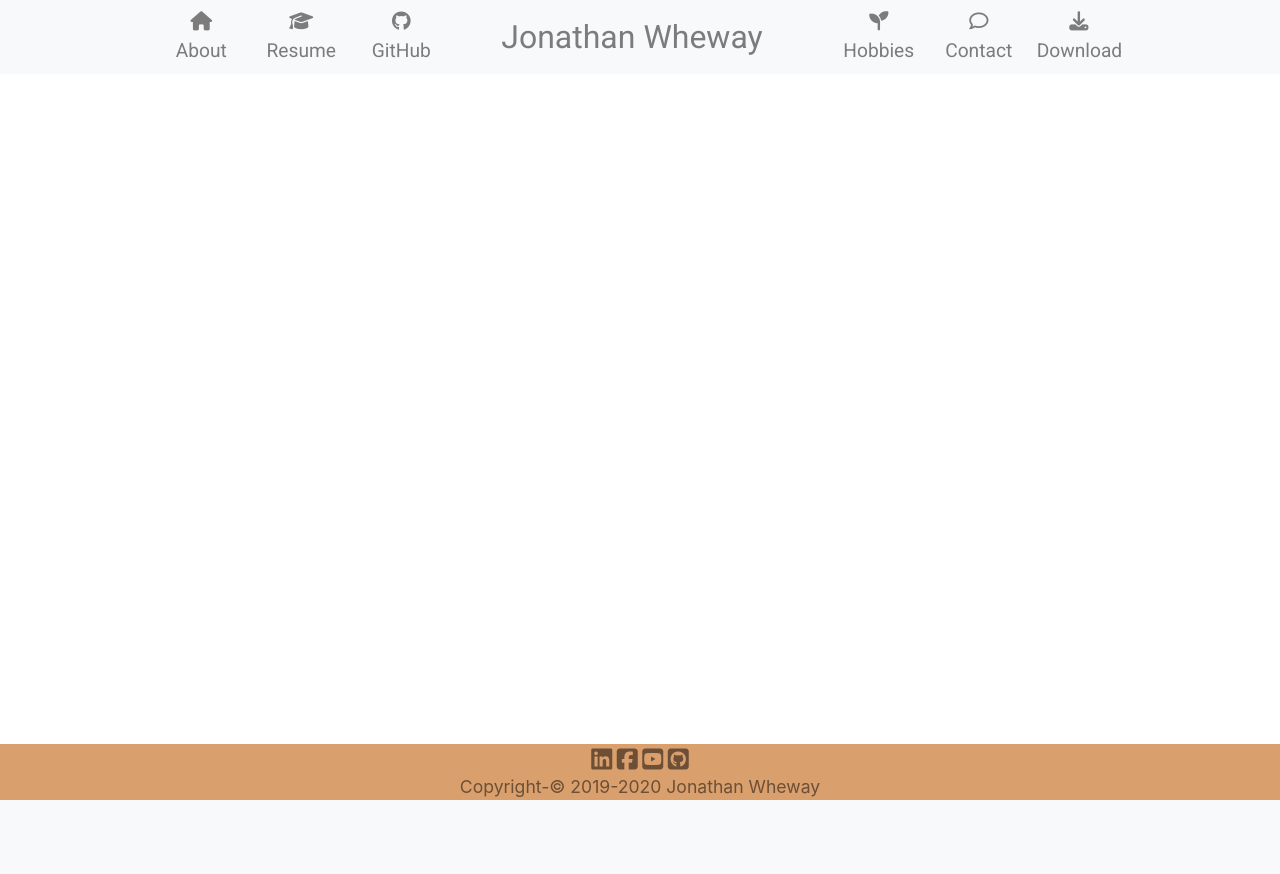
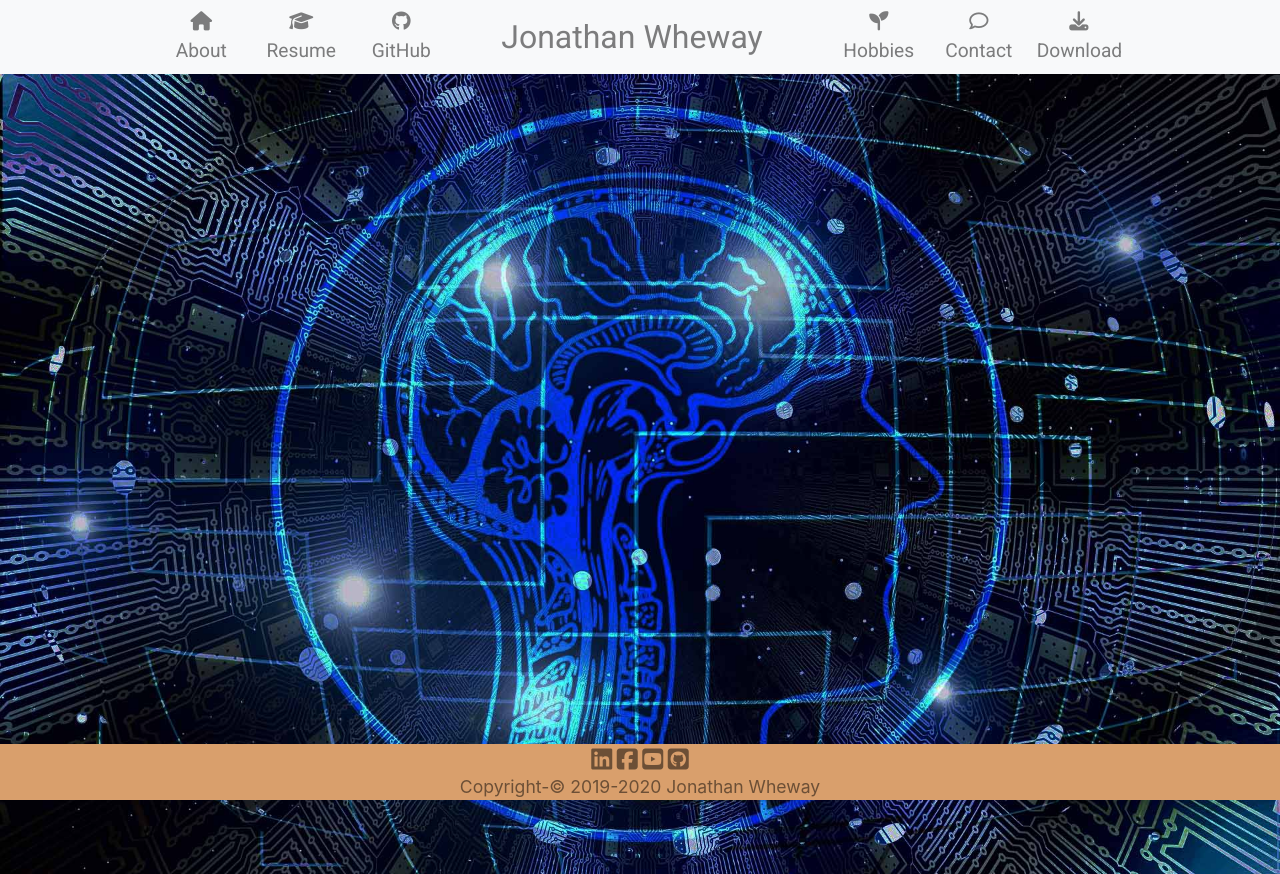
Before and after one commit to jonathanw82/cv, a Flask app: page /github in a window 1280 px wide. Before the commit the page ends 800 px from the top, so only its background shows below. Run offline with Flask 2, Linux system fonts and the light colour scheme; some libraries are stand-ins or nearby versions.

Commit message:
added an inital image to  github page and seapoarted all the css into there own sheets for each page

```diff
--- a/app.py
+++ b/app.py
@@ -18,7 +18,7 @@ def resume():
 
 @app.route("/github")
 def github():
-    return render_template("github.html", page_title="GitHub")
+    return render_template("github.html", page_title="GitHub", background='bg-image-github')
 
 
 @app.route("/hobbies")
--- /dev/null
+++ b/static/css/github.css
@@ -0,0 +1,35 @@
+/*----------------------- GitHub --------------------- */
+
+.bg-image-github{
+    background-image: url('/static/images/github.jpg');
+    background-position: center;
+    background-size: cover;
+    background-attachment: fixed;
+    background-repeat:no-repeat;
+    position: absolute;
+    z-index: -1;
+    width: 100%;
+    min-height: 100vh;
+}
+
+/* ------------------- Media Queries github.html -----------------*/
+
+@media only screen and (max-width: 768px){
+
+
+}
+
+@media only screen and (max-width: 425px){
+
+
+}
+
+@media only screen and (max-width: 375px){
+
+
+}
+
+@media only screen and (max-width: 320px){
+
+
+}
--- a/templates/base.html
+++ b/templates/base.html
@@ -18,11 +18,13 @@
 	<link href="https://fonts.googleapis.com/css2?family=Lato&family=Oswald:wght@300&family=Roboto&display=swap" rel="stylesheet">
 	<link rel="shortcut icon" type="image/x-icon" href="{{url_for ('static', filename='favicon.ico')}}">
 	<link rel="stylesheet" href="{{url_for ('static', filename='css/style.css')}}" type="text/css">
+	<link rel="stylesheet" href="{{url_for ('static', filename='css/landingpage.css')}}" type="text/css">
+	<link rel="stylesheet" href="{{url_for ('static', filename='css/github.css')}}" type="text/css">
 
 	<title>{% block title %}{%endblock%}</title>
 </head>
 
-<body>
+<body class="{{ background }}"> <!--Displays background image on selected page -->
 	<header>
 		<nav class="navbar navbar-expand-lg navbar-light bg-light">
 			<a class="navbar-brand nav-item-name nav-name-mobile" href="{{ url_for('index') }}">Jonathan Wheway</a>
--- a/templates/github.html
+++ b/templates/github.html
@@ -2,15 +2,19 @@
 {%  extends 'base.html' %}
 
 {% block title%}
-GitPod
+GitHub
 
 {%endblock%}
 
 {% block content %}
+  <div class="container-fluid bg-image-github">
 
 
 
 
+
+
+  </div>
 {% endblock %}
 
 
```
Also changed, not shown: static/css/landingpage.css (added, +68 -0 lines), static/css/style.css (+3 -52 lines), static/images/github.jpg (added).
